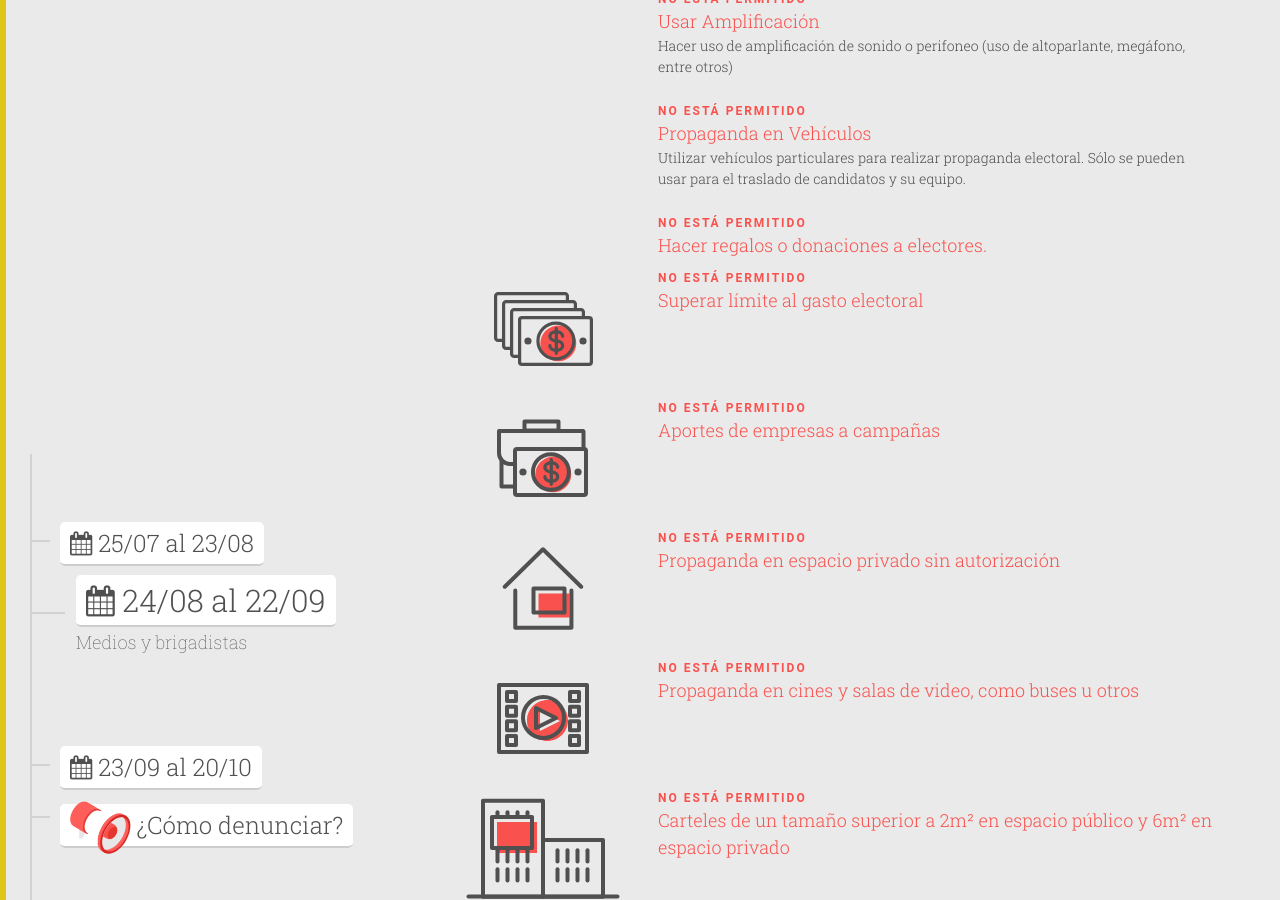
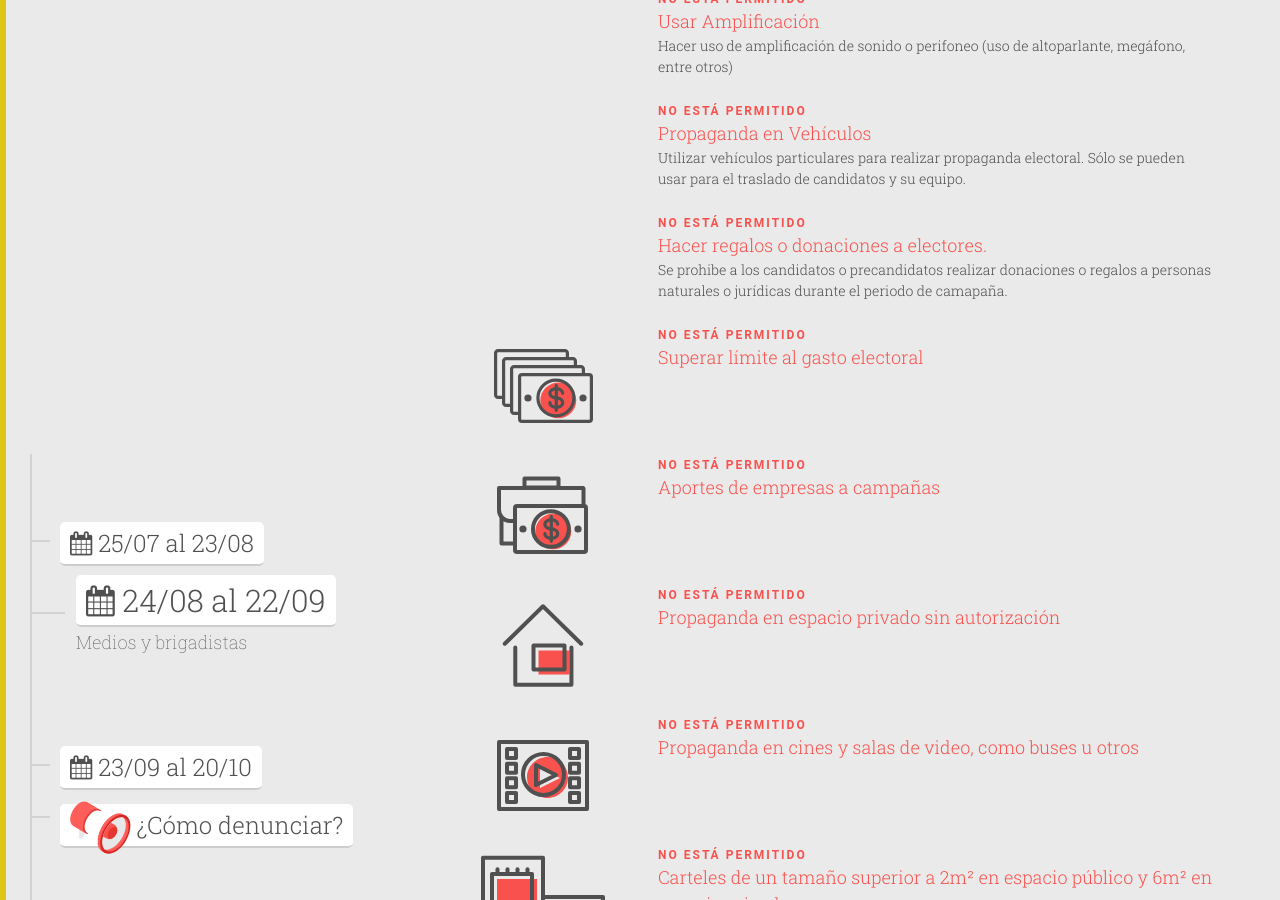
Before and after one commit to ciudadanointeligente/semaforo-electoral, a Jekyll site: the page built from index.html, in a window 1280 px wide and 900 px high, scrolled down 5994 px. Built offline with Jekyll 4.4.1, drawn with Linux system fonts in a browser that asks for light colours; nearby versions of some CDN libraries; some of the changed text lies outside the part shown.

Commit message:
Corrección textos

```diff
--- a/_includes/mediosybrigadistas.html
+++ b/_includes/mediosybrigadistas.html
@@ -146,6 +146,7 @@
     <div class="col-md-6 col-xs-9">
       <div class="tag no">No está permitido</div>
       <div class="no">Hacer regalos o donaciones a electores.</div>
+      <p class="bajada">Se prohibe a los candidatos o precandidatos realizar donaciones o regalos a personas naturales o jurídicas durante el periodo de camapaña.</p>
     </div>
   </div>
   <!-- 17 -->
@@ -202,6 +203,7 @@
     <div class="col-md-6 col-xs-9">
       <div class="tag no">No está permitido</div>
       <div class="no">Propaganda en infraestructura de servicios públicos</div>
+      <p class="bajada">Como paraderos, servicio de alumbrado, cables, microbuses, etcétera.</p>
     </div>
   </div>
   <!-- 24 -->
```
